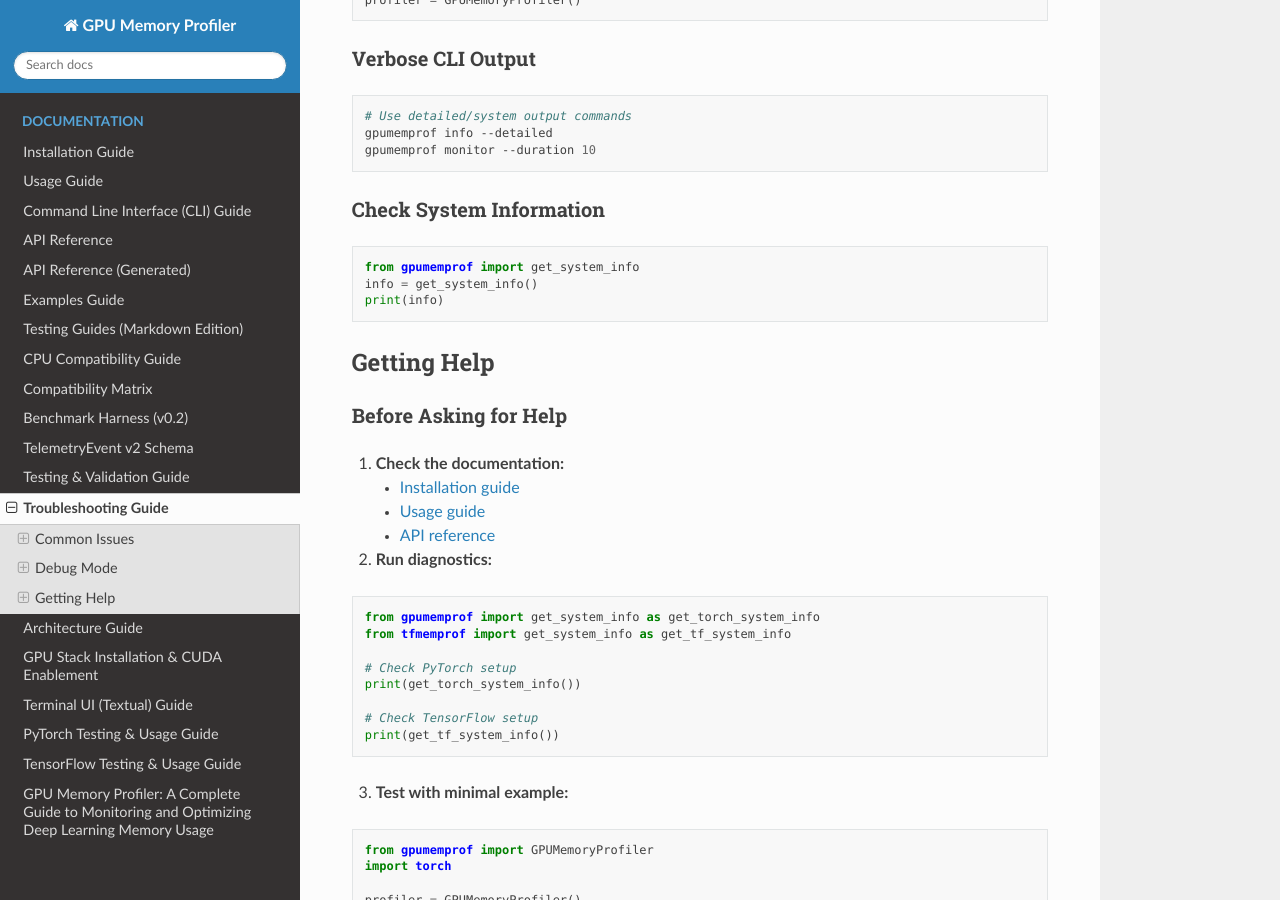
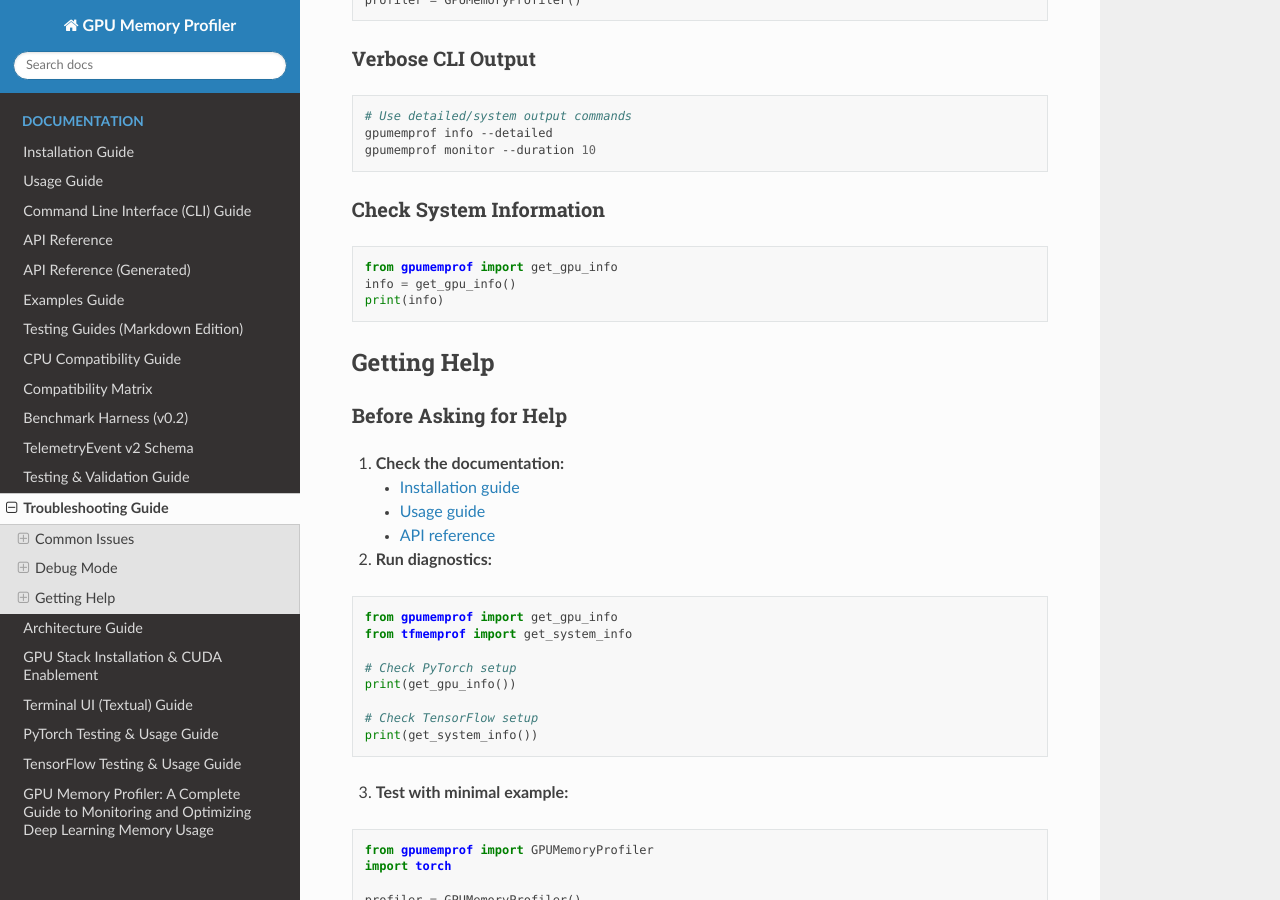
Before and after one commit to Silas-Asamoah/gpu-memory-profiler, a Sphinx documentation site: the page built from docs/troubleshooting.md, in a window 1280 px wide and 900 px high, scrolled down 7781 px. Built offline with Sphinx 7.4.7 and the Read the Docs theme 3.1.0, drawn with Linux system fonts in a browser that asks for light colours.

Commit message:
fix(docs): correct wrong class names and import paths in API examples
- usage.md: use TFMemoryProfiler (matches README and actual API)
  instead of TensorFlowProfiler wrapper for consistency
- troubleshooting.md: fix get_system_info -> get_gpu_info for
  gpumemprof (get_system_info is only exported by tfmemprof)
- examples.md: remove call to non-existent
  TFMemoryProfiler.plot_memory_timeline()

These would all cause ImportError or AttributeError if copy-pasted.

Co-Authored-By: Claude Opus 4.6 <noreply@anthropic.com>

````diff
--- a/docs/troubleshooting.md
+++ b/docs/troubleshooting.md
@@ -390,8 +390,8 @@ gpumemprof monitor --duration 10
 ### Check System Information
 
 ```python
-from gpumemprof import get_system_info
-info = get_system_info()
+from gpumemprof import get_gpu_info
+info = get_gpu_info()
 print(info)
 ```
 
@@ -408,14 +408,14 @@ print(info)
 2. **Run diagnostics:**
 
 ```python
-from gpumemprof import get_system_info as get_torch_system_info
-from tfmemprof import get_system_info as get_tf_system_info
+from gpumemprof import get_gpu_info
+from tfmemprof import get_system_info
 
 # Check PyTorch setup
-print(get_torch_system_info())
+print(get_gpu_info())
 
 # Check TensorFlow setup
-print(get_tf_system_info())
+print(get_system_info())
 ```
 
 3. **Test with minimal example:**
````
Also changed, not shown: docs/examples.md (+1 -1 lines), docs/usage.md (+2 -2 lines).
